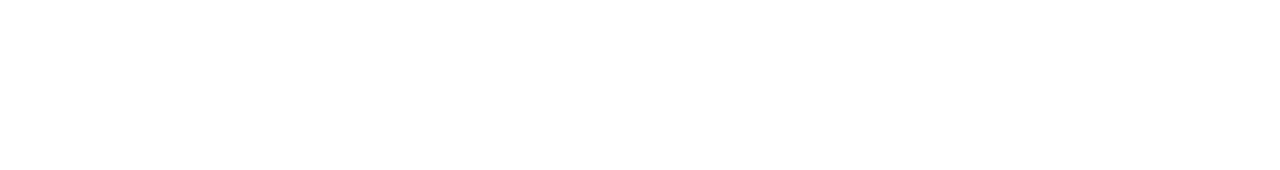
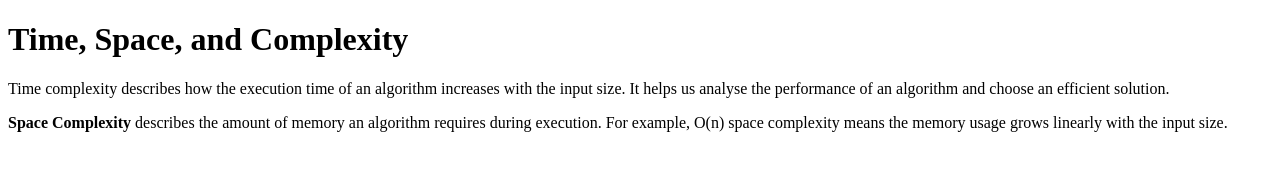
Before and after one commit to acciojob/time-and-space-complexity-Dinesh7256, a website: page main.html in a window 1280 px wide. Drawn offline with Linux system fonts and the light colour scheme.

Commit message:
created a submission

```diff
--- a/main.html
+++ b/main.html
@@ -1,16 +1,17 @@
+
 <!DOCTYPE html>
+<html>
+<head>
+    <link rel="stylesheet" href="styles.css">
+</head>
+<body>
 
-<html>
+    <h1>Time, Space, and Complexity</h1>
 
-<head>
-	<link rel="stylesheet" href="styles.css">
-</head>
+    <p>Time complexity describes how the execution time of an algorithm increases with the input size. It helps us analyse the performance of an algorithm and choose an efficient solution.</p>
 
-<body>
-	<!-- the entire body must be written by student -->
-    <script type="text/javascript" src="./script.js">
-</script>
+    <p><b>Space Complexity</b> describes the amount of memory an algorithm requires during execution. For example, O(n) space complexity means the memory usage grows linearly with the input size.</p>
 
+    <script type="text/javascript" src="./script.js"></script>
 </body>
-
 </html>
```
